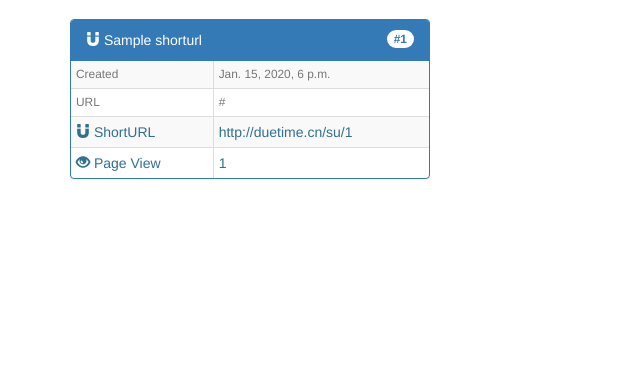
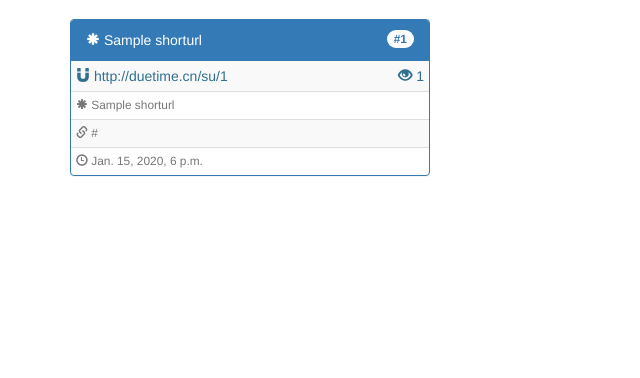
Before and after one commit to kyan001/Duetime, a Django app: page /shorturl/list in a window 1280 px wide. Shown: the part 51-429 px from the top of the page, without its empty margins (0-640 px from the left). Run offline with Django 3.2, Linux system fonts and the light colour scheme; a user stored in the database is signed in; tables that the repository leaves empty hold one stand-in row (values such as "Sample post"); some libraries are stand-ins or nearby versions.

Commit message:
shorturl list and detail css adjust.

```diff
--- a/main/templates/shorturl/list.html
+++ b/main/templates/shorturl/list.html
@@ -32,32 +32,44 @@
                     <a class="no-decoration" href="/shorturl/detail?id={{ shorturl.id }}">
                         <div class="ani-fast hover-shadow panel panel-primary">
                             <div class="panel-heading">
-                                <span class="glyphicon glyphicon-magnet"></span>
-                                <span>{{ shorturl.name }}</span>
-                                <span class="badge pull-right">#{{ shorturl.id }}</span>
-                            </div>
+                                {% if shorturl.name %}
+                                    <span class="glyphicon glyphicon-asterisk"></span>
+                                    {{ shorturl.name|truncatechars:21 }}
+                                {% else %}
+                                    {% trans "ShortURL" %}
+                                {% endif %}
+                                <span class="badge pull-right">
+                                    #{{ shorturl.id }}
+                                </span>
+                            </div><!--.panel-heading-->
                             <table class="table table-striped table-condensed table-hover table-bordered">
-                                <tr class="small text-muted">
-                                    <td>{% trans "Created" %}</td>
-                                    <td>{{ shorturl.created }}</td>
-                                </tr>
-                                <tr class="small text-muted">
-                                    <td>{% trans "URL" %}</td>
-                                    <td>{{ shorturl.url|truncatechars:29 }}</td>
-                                </tr>
                                 <tr class="text-info">
                                     <td>
                                         <span class="glyphicon glyphicon-magnet"></span>
-                                        {% trans "ShortURL" %}
+                                        {{ shorturl.short }}
+                                        <span class="pull-right">
+                                            <span class="glyphicon glyphicon-eye-open"></span>
+                                            {{ shorturl.pv }}
+                                        </span>
                                     </td>
-                                    <td>{{ shorturl.short }}</td>
                                 </tr>
-                                <tr class="text-info">
+                                <tr class="small text-muted">
                                     <td>
-                                        <span class="glyphicon glyphicon-eye-open"></span>
-                                        {% trans "Page View" %}
+                                        <span class="glyphicon glyphicon-asterisk"></span>
+                                        {{ shorturl.name }}
                                     </td>
-                                    <td>{{ shorturl.pv }}</td>
+                                </tr>
+                                <tr class="small text-muted">
+                                    <td>
+                                        <span class="glyphicon glyphicon-link"></span>
+                                        {{ shorturl.url|truncatechars:51 }}
+                                    </td>
+                                </tr>
+                                <tr class="small text-muted">
+                                    <td>
+                                        <span class="glyphicon glyphicon-time"></span>
+                                        {{ shorturl.created }}
+                                    </td>
                                 </tr>
                             </table>
                         </div><!--.panel-->
```
Also changed, not shown: main/templates/shorturl/detail.html (+37 -13 lines).
